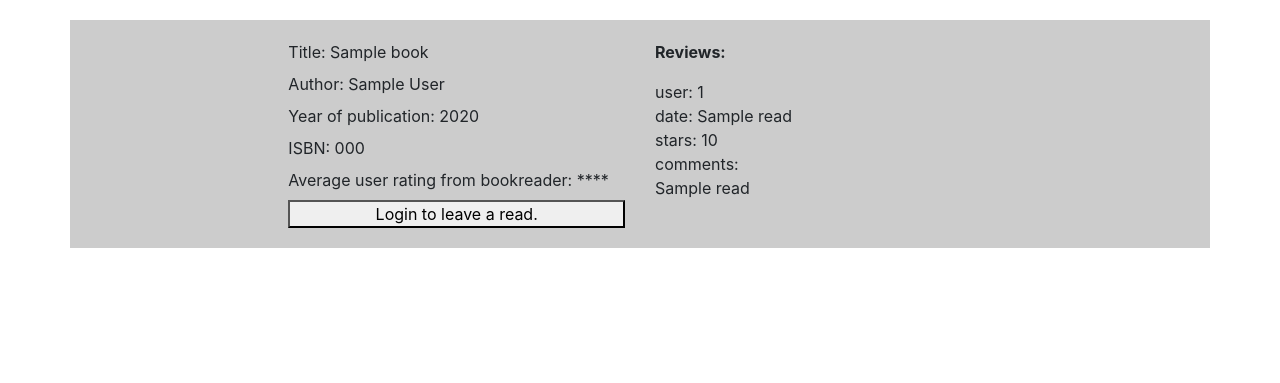
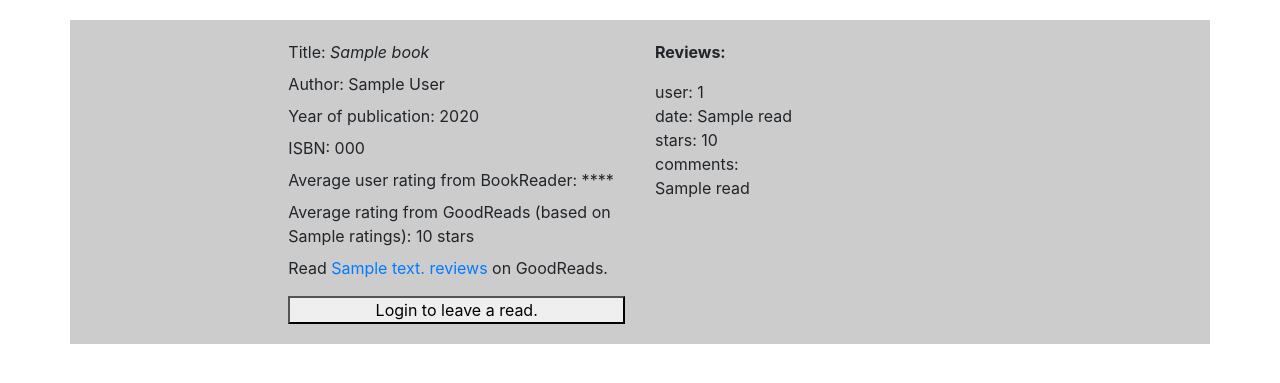
Before and after one commit to duwaar/project1, a Flask app: template templates/book.html in a window 1280 px wide. Shown: the part 56-439 px from the top of the page. Run offline with Flask 2, Linux system fonts and the light colour scheme; the template is opened without the code that fills it: most values are stand-ins (such as "Sample title", 1, 10 or a date in 2020); some libraries are stand-ins or nearby versions.

Commit message:
Added GoodReads data to book pages.

```diff
--- a/application.py
+++ b/application.py
@@ -2,18 +2,18 @@ from flask import Flask, session, request, render_template, redirect, url_for
 from flask_session import Session
 from sqlalchemy import create_engine
 from sqlalchemy.orm import scoped_session, sessionmaker
-import os, time, statistics
+import os, time, statistics, requests
 
 app = Flask(__name__)
-
-# Check for environment variable
-if not os.getenv("DATABASE_URL"):
-    raise RuntimeError("DATABASE_URL is not set")
 
 # Configure session to use filesystem
 app.config["SESSION_PERMANENT"] = False
 app.config["SESSION_TYPE"] = "filesystem"
 Session(app)
+
+# Check for environment variable
+if not os.getenv("DATABASE_URL"):
+    raise RuntimeError("DATABASE_URL is not set")
 
 # Set up database
 engine = create_engine(os.getenv("DATABASE_URL"))
@@ -126,6 +126,9 @@ def get_median_stars(isbn):
     else:
         return 0
 
+def get_json(data):
+    return data
+
 def get_book_data(isbn=""):
     book_data = {
             "id": 0, "title": "",
@@ -134,19 +137,30 @@ def get_book_data(isbn=""):
             "isbn": "",
             "reads": [],
             "bookreads_stars": 0,
-            "goodreads_stars": 0,
+            "goodreads_reviews": 0,
+            "goodreads_ratings": 0,
+            "goodreads_avg": 0,
     }
     db_result = db.execute(f"SELECT id, title, author, year FROM books WHERE isbn = '{isbn}';").fetchone()
     if db_result:
         book_data['id'], book_data['title'], book_data['author'], book_data['year'] = db_result
-        book_data['isbn'] = isbn
         book_data['reads'] = db.execute(f"""
                     SELECT users.username, reads.date, reads.rating, reads.review
                     FROM reads INNER JOIN users ON (users.id = reads.user_id)
                     WHERE book_id = '{book_data['id']}';"""
                 ).fetchall()
 
+    book_data['isbn'] = isbn
     book_data["bookreads_stars"] = get_median_stars(isbn)
+
+    gr_data = requests.get(f"https://www.goodreads.com/book/review_counts.json", params={
+            "key":"UJ44O7XabOxMCodyJCSvMw",
+            "isbns":[isbn],
+            }).json()["books"][0]
+    book_data["goodreads_reviews"] = gr_data["reviews_count"]
+    book_data["goodreads_ratings"] = gr_data["ratings_count"]
+    book_data["goodreads_avg"] = gr_data["average_rating"]
+    book_data["goodreads_url"] = f"https://www.goodreads.com/book/isbn/{isbn}"
 
     return book_data
 
--- a/templates/book.html
+++ b/templates/book.html
@@ -9,7 +9,7 @@ Book Info
     <div class="row justify-content-center">
         <div class="col-4">
             <div class="d-flex flex-column">
-                <span class="p-0">Title: {{ book_data['title'] }}</span>
+                <span class="p-0">Title: <i>{{ book_data['title'] }}</i></span>
                 <span class="p-1"></span>
                 <span class="p-0">Author: {{ book_data['author'] }}</span>
                 <span class="p-1"></span>
@@ -18,10 +18,15 @@ Book Info
                 <span class="p-0">ISBN: {{ book_data['isbn'] }}</span>
                 <span class="p-1"></span>
                 {% if book_data["bookreads_stars"] == 0 %}
-                <span class="p-0">No reviews have been left for this book yet.</span>
+                <span class="p-0">No reads have been left by BookReaders yet.</span>
                 {% else %}
-                <span class="p-0">Average user rating from bookreader: {{ "*" * book_data['bookreads_stars'] }}</span>
+                <span class="p-0">Average user rating from BookReader: {{ "*" * book_data['bookreads_stars'] }}</span>
                 {% endif %}
+                <span class="p-1"></span>
+                <span class="p-0">Average rating from GoodReads (based on {{ book_data['goodreads_ratings'] }} ratings): {{ book_data['goodreads_avg'] }} stars</span>
+                <span class="p-1"></span>
+                <span class="p-0">Read <a href="{{ book_data['goodreads_url'] }}">{{ book_data['goodreads_reviews'] }} reviews</a> on GoodReads.</span>
+                <span class="p-1"></span>
             </div>
             {% if session.get('username') %}
             <form class="d-flex flex-column" action="{{ url_for('submit_read_page', book_isbn=book_data['isbn']) }}" method="GET">
@@ -49,7 +54,7 @@ Book Info
                     <span class="p-2"></span>
                     {% endfor %}
                 {% else %}
-                <span class='p-0'>There are no reviews yet for this book.</span>
+                <span class='p-0'>There are no BookReads reviews yet for this book.</span>
                 {% endif %}
             </div>
         </div>
```
